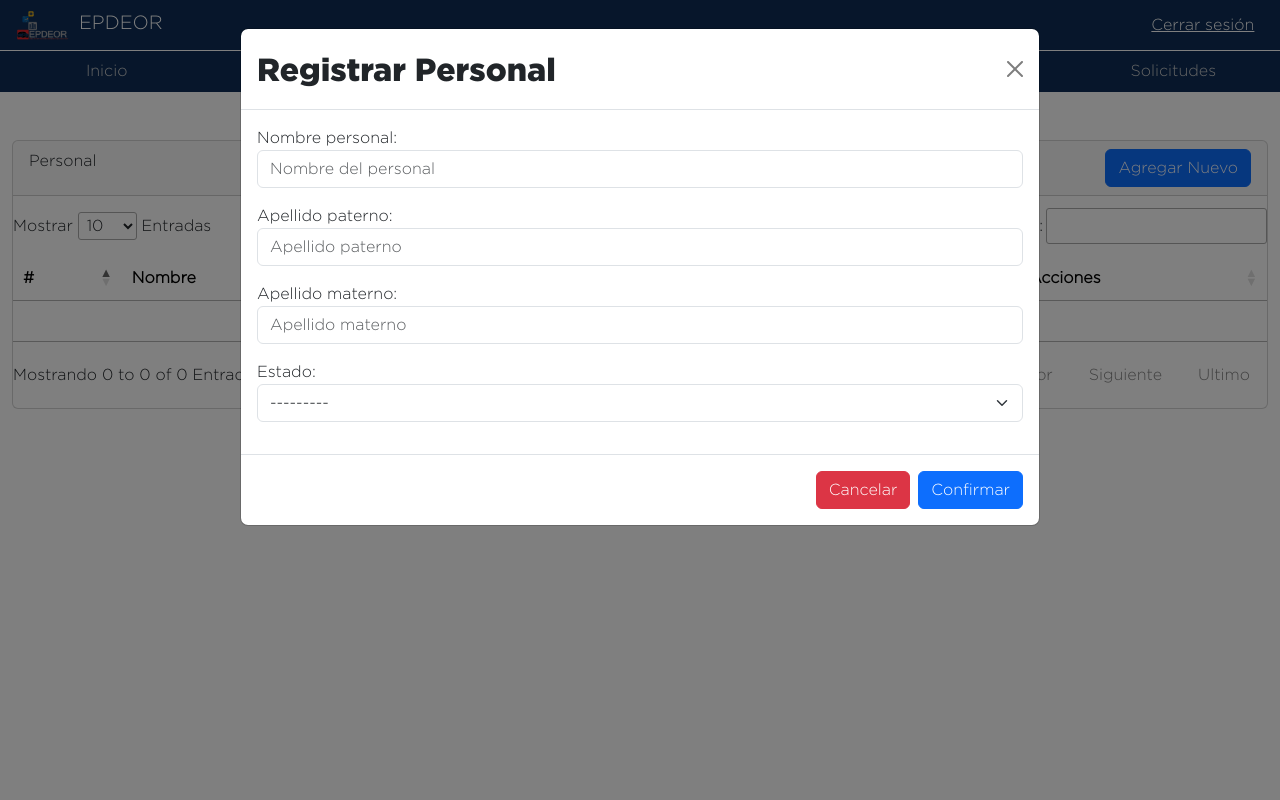
After one commit to DanielRojas2/epdeor-app, a Django app: page /cuentas/personal/ in a window 1280 px wide, after a click on "Agregar Nuevo". The commit adds this page. Run offline with Django 5.2, Linux system fonts and the light colour scheme; the visitor is signed in with stand-in values (Sample User, id 1); data that the repository does not hold is empty; some libraries are stand-ins or nearby versions.

Commit message:
feat(cuentas): CRUD para agregar personal

```diff
--- /dev/null
+++ b/apps/cuentas/forms/personal_form.py
@@ -0,0 +1,40 @@
+from django import forms
+from ..models.Personal import Personal
+
+class PersonalForm(forms.ModelForm):
+    class Meta:
+        model = Personal
+        fields = [
+            'nombre_personal',
+            'apellido_paterno',
+            'apellido_materno',
+            'estado'
+        ]
+        widgets = {
+            'nombre_personal': forms.TextInput(
+                attrs={
+                    'class': 'form-control',
+                    'placeholder': 'Nombre del personal',
+                    'autocomplete': 'off'
+                }
+            ),
+            'apellido_paterno': forms.TextInput(
+                attrs={
+                    'class': 'form-control',
+                    'placeholder': 'Apellido paterno',
+                    'autocomplete': 'off'
+                }
+            ),
+            'apellido_materno': forms.TextInput(
+                attrs={
+                    'class': 'form-control',
+                    'placeholder': 'Apellido materno',
+                    'autocomplete': 'off'
+                }
+            ),
+            'estado': forms.Select(
+                attrs={
+                    'class': 'form-select'
+                }
+            )
+        }
--- a/apps/cuentas/models/__init__.py
+++ b/apps/cuentas/models/__init__.py
@@ -0,0 +1,5 @@
+from .Personal import Personal
+from .Departamento import Departamento
+from .Unidad import Unidad
+from .Cargo import Cargo
+from .Contrato import Contrato
--- /dev/null
+++ b/apps/cuentas/templates/cuentas/personal/crear_personal.html
@@ -0,0 +1,25 @@
+<div class="modal-dialog modal-lg" role="document">
+    <div class="modal-content">
+        <div class="modal-header">
+            <h2 class="modal-title">Registrar Personal</h2>
+            <button type="button" class="btn-close" data-bs-dismiss="modal" aria-label="Close"></button>
+        </div>
+        <form id="form_creacion" action="{% url 'crear_personal' %}" method="post">
+            {% csrf_token %}
+            <div class="modal-body">
+                {{ form.as_p }}
+            </div>
+            <div class="modal-footer">
+                <button type="button" class="btn btn-danger" onclick="cerrar_modal_creacion()">Cancelar</button>
+                <button
+                    id="boton_creacion"
+                    type="button"
+                    class="btn btn-primary"
+                    onclick="registrar()"
+                >
+                    Confirmar
+                </button>
+            </div>
+        </form>
+    </div>
+</div>
--- /dev/null
+++ b/apps/cuentas/templates/cuentas/personal/listar_personal.html
@@ -0,0 +1,49 @@
+{% extends 'base.html' %}
+{% load static %}
+
+{% block title %}Gestión de Personal{% endblock %}
+
+{% block content %}
+<div class="container-fluid mt-5">
+    <div class="card">
+        <div class="card-header">
+            <div class="d-flex justify-content-between">
+                <div class="card-title">Personal</div>
+                <div class="action">
+                    <button
+                        type="button"
+                        class="btn btn-primary"
+                        onclick="abrir_modal_creacion('{% url 'crear_personal' %}')"
+                    >
+                        Agregar Nuevo
+                    </button>
+                </div>
+            </div>
+        </div>
+        <div class="table-stats order-table ov-h">
+            <table id="tabla_personal" class="table">
+                <thead>
+                    <tr>
+                        <th>#</th>
+                        <th>Nombre</th>
+                        <th>Paterno</th>
+                        <th>Materno</th>
+                        <th>Estado</th>
+                        <th>Acciones</th>
+                    </tr>
+                </thead>
+                <tbody>
+                    <!-- carga dinámica de datos con DataTables -->
+                </tbody>
+            </table>
+        </div>
+    </div>
+</div>
+
+<div class="modal fade" id="creacion" tabindex="-1" role="dialog"></div>
+<div class="modal fade" id="edicion" tabindex="-1" role="dialog"></div>
+{% endblock %}
+
+{% block scripts %}
+    <script src="{% static 'js/cuentas/personal/index.js' %}"></script>
+{% endblock %}
--- a/apps/cuentas/urls.py
+++ b/apps/cuentas/urls.py
@@ -1,7 +1,20 @@
 from django.urls import path
+from django.views.generic import TemplateView
 from django.contrib.auth import views as auth_views
+from django.contrib.auth.decorators import login_required
+from .views.personal import ListadoPersonal, RegistrarPersonal
 
 urlpatterns = [
     path('iniciar-sesion/', auth_views.LoginView.as_view(), name='iniciar_sesion'),
     path('cerrar-sesion/', auth_views.LogoutView.as_view(), name='cerrar_sesion'),
+
+    # Rutas para la gestión de personal
+    path('personal/', login_required(ListadoPersonal.as_view()), name='personal'),
+    path('personal/crear/', login_required(RegistrarPersonal.as_view()), name='crear_personal'),
 ]
+
+urlpatterns += [
+    path('personal/', login_required(
+        TemplateView.as_view(template_name='cuentas/personal/listar_personal.html')
+    ))
+]
--- /dev/null
+++ b/apps/cuentas/views/personal.py
@@ -0,0 +1,49 @@
+from django.shortcuts import render, redirect
+from django.core.serializers import serialize
+from django.http import HttpResponse, HttpResponseRedirect, JsonResponse
+from django.views.generic import CreateView, UpdateView, DeleteView, ListView
+from ..models.Personal import Personal
+from ..forms.personal_form import PersonalForm
+
+class ListadoPersonal(ListView):
+    model = Personal
+    template_name = 'cuentas/personal/listar_personal.html'
+
+    def get_queryset(self):
+        return self.model.objects.filter(estado='activo')
+
+    def get(self, request, *args, **kwargs):
+        if request.headers.get('x-requested-with') == 'XMLHttpRequest':
+            return HttpResponse(
+                serialize('json', self.get_queryset()), 'application/json'
+            )
+        else:
+            return render(
+                request, self.template_name, {'object_list': self.get_queryset()}
+            )
+
+class RegistrarPersonal(CreateView):
+    model = Personal
+    form_class = PersonalForm
+    template_name = 'cuentas/personal/crear_personal.html'
+
+    def get(self, request, *args, **kwargs):
+        form = self.form_class()
+        return render(request, self.template_name, {"form": form})
+
+    def post(self, request, *args, **kwargs):
+        form = self.form_class(request.POST)
+        if request.headers.get('x-requested-with') == 'XMLHttpRequest':
+            if form.is_valid():
+                nuevo_personal = Personal(
+                    nombre_personal=form.cleaned_data['nombre_personal'],
+                    apellido_paterno=form.cleaned_data['apellido_paterno'],
+                    apellido_materno=form.cleaned_data['apellido_materno'],
+                    estado=form.cleaned_data['estado']
+                )
+                nuevo_personal.save()
+                return JsonResponse({'mensaje': 'Personal creado correctamente.'})
+            else:
+                return JsonResponse({'error': form.errors}, status=400)
+        else:
+            return redirect('listar_personal')
--- a/apps/inicio/templates/base.html
+++ b/apps/inicio/templates/base.html
@@ -1,24 +1,55 @@
 {% load static %}
 <!DOCTYPE html>
-<html lang="en">
+<html lang="es">
 <head>
     <meta charset="UTF-8">
     <meta name="viewport" content="width=device-width, initial-scale=1.0">
     <title>{% block title %}{% endblock %} - EPDEOR</title>
+    <link rel="shortcut icon" href="{% static 'assets/logos/epdeor.ico' %}" type="image/x-icon">
+    <link rel="stylesheet" href="{% static 'css/main.css' %}">
+    <link rel="stylesheet" href="{% static 'bootstrap/css/bootstrap.min.css' %}">
+    <link rel="stylesheet" href="{% static 'bootstrap/css/datatables.min.css' %}">
+    {% block extra_css %}{% endblock %}
 </head>
 <body>
     {% if request.user.is_authenticated %}
-        Hola {{ request.user.first_name|default:request.user.username }},
-        <form action="{% url 'cerrar_sesion' %}" method="post">
-            {% csrf_token %}
-            <input type="submit" value="Cerrar Sesión">
-        </form>
-    {% else %}
-        <a href="{% url 'iniciar_sesion' %}">Iniciar Sesión</a>
+        <header id="header">
+            <div class="logo-sesion">
+                <div class="logo">
+                    <img src="{% static 'assets/logos/epdeor_nobg.png' %}" alt="Logo EPDEOR">
+                    <span><a href="#">EPDEOR</a></span>
+                </div>
+                <div class="sesion">
+                    <form action="{% url 'cerrar_sesion' %}" method="post">
+                        {% csrf_token %}
+                        <button type="submit" class="btn-link">Cerrar sesión</button>
+                    </form>
+                    <button class="hamburger" id="hamburger-btn">
+                        <span></span>
+                        <span></span>
+                        <span></span>
+                    </button>
+                </div>
+            </div>
+
+            <nav class="links" id="navbar-links" style="--items:6;">
+                <a href="#" class="{% if request.path == '/' %}active{% endif %}">Inicio</a>
+                <a href="#">Usuarios</a>
+                <a href="#">Almacenes</a>
+                <a href="#">Material</a>
+                <a href="#">Archivos</a>
+                <a href="#">Solicitudes</a>
+                <span class="line"></span>
+            </nav>
+        </header>
     {% endif %}
     {% block content %}
     {% endblock %}
 
+    <script src="{% static 'bootstrap/js/jquery.min.js' %}"></script>
+    <script src="{% static 'bootstrap/js/bootstrap.bundle.min.js' %}"></script>
+    <script src="{% static 'bootstrap/js/datatables.min.js' %}"></script>
+    <script src="{% static 'js/main.js' %}"></script>
     {% block scripts %}
     {% endblock %}
 </body>
--- a/apps/inicio/templates/inicio/inicio.html
+++ b/apps/inicio/templates/inicio/inicio.html
@@ -5,4 +5,6 @@
 {% block content %}
     <h1>Bienvenido a EPDEOR</h1>
     <p>Esta es la página de inicio.</p>
+    hola como estas
+
 {% endblock %}
--- a/epdeor/urls.py
+++ b/epdeor/urls.py
@@ -21,5 +21,4 @@ urlpatterns = [
     path('admin/', admin.site.urls),
     path('', include('apps.inicio.urls')),
     path('cuentas/', include('apps.cuentas.urls')),
-    path('material/', include('apps.material.urls')),
 ]
```
Also changed, not shown: apps/cuentas/forms/__init__.py (added), apps/cuentas/migrations/0001_initial.py (added), apps/cuentas/views/__init__.py (added).
